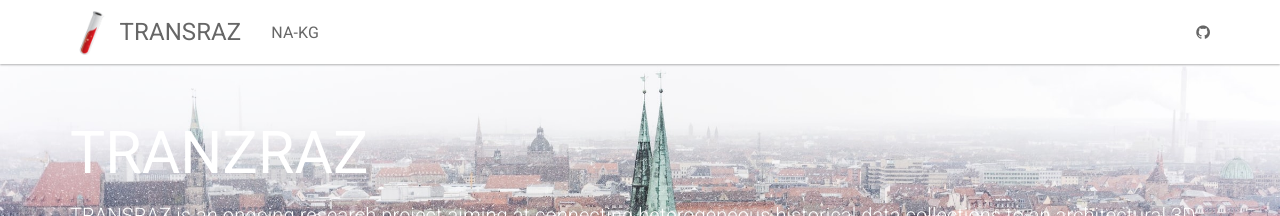
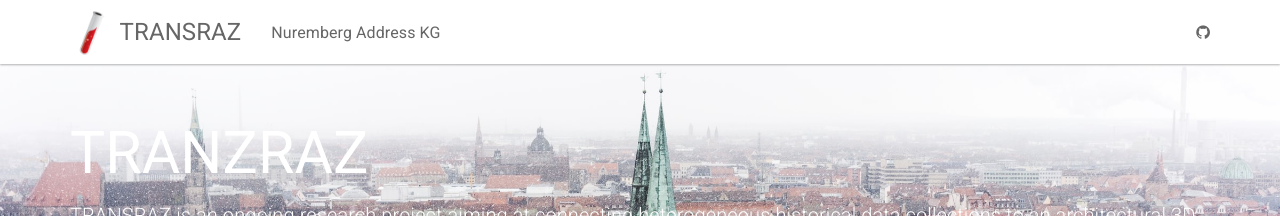
Before and after one commit to ISE-FIZKarlsruhe/Transraz, a Jekyll site: the page built from index.html, in a window 1280 px wide. Shown: the top 216 px of the page. Built offline with Jekyll 4.4.1, drawn with Linux system fonts in a browser that asks for light colours.

Commit message:
Update topnav.html

```diff
--- a/_includes/topnav.html
+++ b/_includes/topnav.html
@@ -13,7 +13,7 @@
         </div>
         <div id="navbar" class="collapse navbar-collapse">
             <ul class="nav navbar-nav">
-                <li {% if page.sectionid=='docs' %} class="active" {% endif %}><a href="{{ "/NA-KG"  | relative_url }}">NA-KG</a></li>
+                <li {% if page.sectionid=='docs' %} class="active" {% endif %}><a href="{{ "/NA-KG"  | relative_url }}">Nuremberg Address KG</a></li>
             </ul>
             <div class="navbar-right">
                 <ul class="nav navbar-nav">
```
